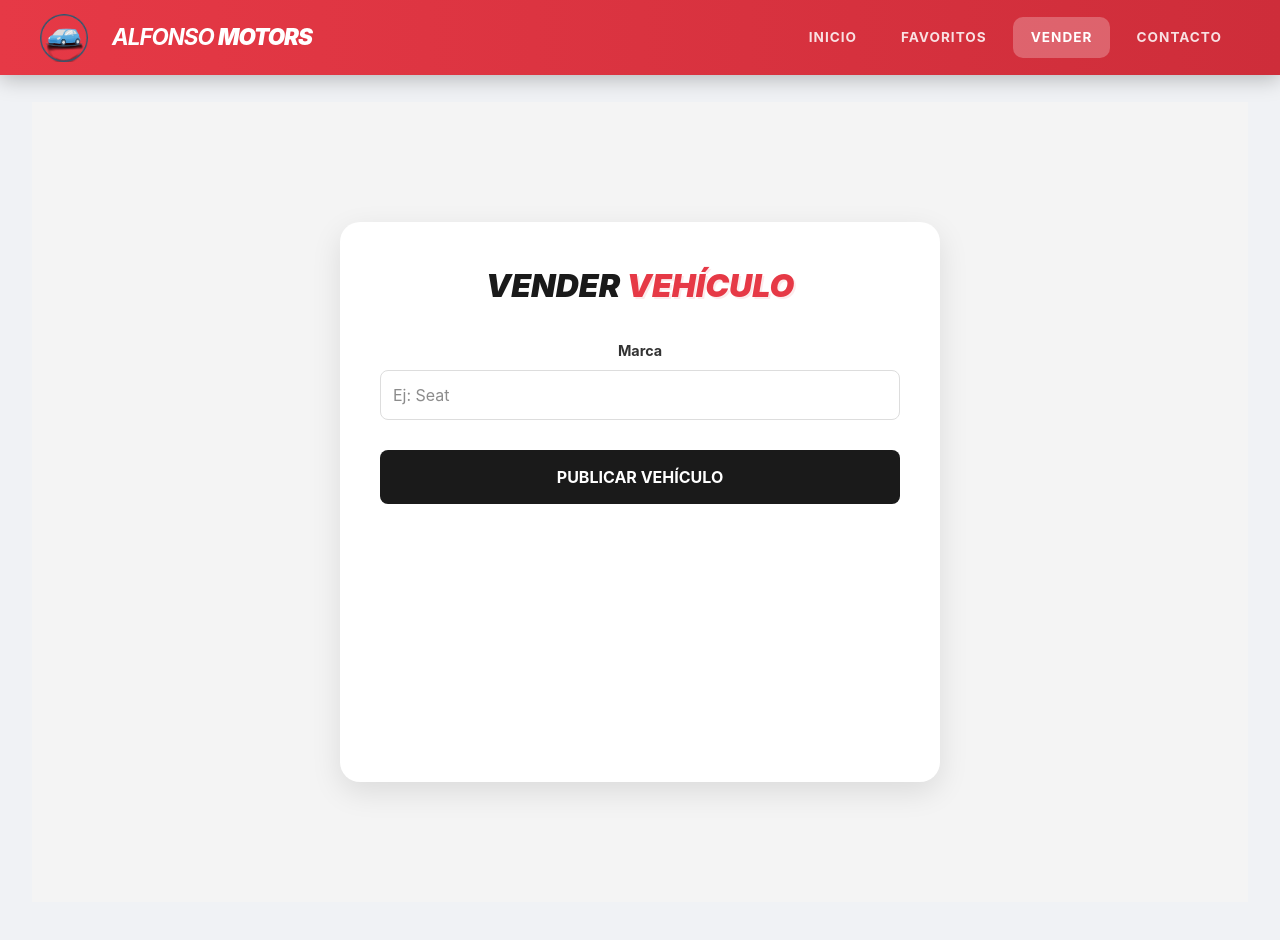
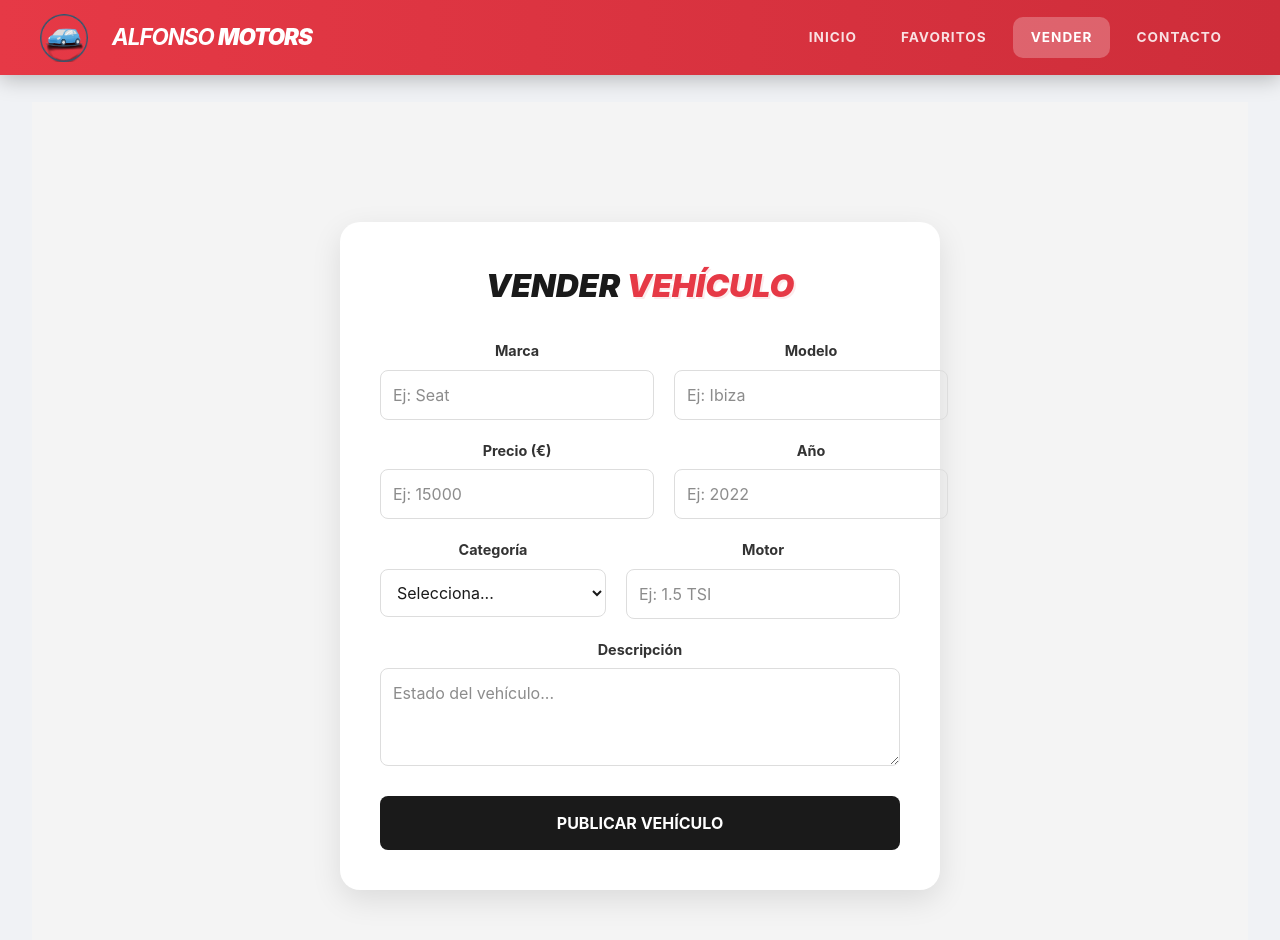
Before and after one commit to alfonso964/trabajo-cliente, a React (Vite) app: page /vender in a window 1280 px wide. Shown: the top 940 px of the page. Built offline with nearby package versions, Linux system fonts and the light colour scheme.

Commit message:
Ajustes en el apartado de vneder

```diff
--- a/src/pages/DetalleCoche.jsx
+++ b/src/pages/DetalleCoche.jsx
@@ -1,22 +1,23 @@
+import "../styles/DetalleCoche.css";
 import { useEffect, useState } from "react";
 import { useParams, useNavigate } from "react-router-dom";
 import { getCocheById } from "../services/api"; // Importación del servicio
-import "../styles/DetalleCoche.css";
 import { useFavoritos } from "../context/FavoritosContext";
 
 function DetalleCoche() {
-  const { id } = useParams();
-  const navegar = useNavigate();
+  const { id } = useParams(); //para coger el id que se pasa por la url
+  const navegar = useNavigate(); //para poder movernos por las paginas
   const [coche, setCoche] = useState(null);
-  const { favoritos, toggleFavorito } = useFavoritos();
+  const { favoritos, toggleFavorito } = useFavoritos();// Traemos la lista de favoritos y la función para añadir/quitar.
 
   useEffect(() => {
-    // Usamos el servicio centralizado
+    // pedimos el coche que tenga ese id
     getCocheById(id)
       .then((data) => setCoche(data))
       .catch((err) => console.error("Error al cargar el detalle:", err));
   }, [id]);
 
+  // Revisa si algún coche de favoritos tiene el mismo ID que el coche actual.
   const esFavorito = coche && favoritos.some((fav) => fav.id === coche.id);
 
   if (!coche) return <p className="loading">Cargando ficha técnica...</p>;
--- a/src/pages/Vender.jsx
+++ b/src/pages/Vender.jsx
@@ -5,7 +5,6 @@ import { postCoche } from '../services/api';
 import "../styles/Vender.css";
 
 function Vender() {
-  // Creamos un objeto que guarda todos los campos del formulario.
   const [coche, setCoche] = useState({
     marca: '',
     modelo: '',
@@ -16,16 +15,11 @@ function Vender() {
     descripcion: ''
   });
 
-  // Cada vez que el usuario escribe se ejecuta la función
   const handleChange = (e) => {
-    const { name, value } = e.target; //Se coge el nombre del input y su valor
-
-    // Actualizamos el estado manteniendo lo que ya había, copiando el array inicial
-    // y cambiando solo el campo que el usuario está tocando ([name]: value)
+    const { name, value } = e.target;
     setCoche({ ...coche, [name]: value });
   };
 
-  //enviar datos
   const handleSubmit = async (e) => {
     e.preventDefault();
 
@@ -34,27 +28,23 @@ function Vender() {
     const randomSig = Math.floor(Math.random() * 5000);
     const queryBusqueda = `car,automobile,${marca},${modelo}`;
 
-    // Creamos el objeto final que irá a la base de datos
     const nuevoCoche = {
       ...coche,
-      // se genera una imagen aleatoria basada en la marca y modelo
+      precio: Number(coche.precio),
+      year: Number(coche.year),
       imagen: `https://loremflickr.com/800/600/${queryBusqueda}/all?lock=${randomSig}`,
-      seguridad: "5 / 5"
+      seguridad: "5"
     };
 
     try {
-      // Envio el nuevo coche al servidor a través del post de nuestra api
       await postCoche(nuevoCoche);
-
-      // Alerta de éxito
       Swal.fire({
         title: '¡Publicado!',
-        text: ` ${coche.marca} ${coche.modelo} se ha añadido correctamente.`,
+        text: `${coche.marca} ${coche.modelo} se ha añadido correctamente.`,
         icon: 'success',
         confirmButtonColor: '#e63946'
       });
 
-      // 5.Dejamos el formulario como estaba al inicio, para poder subir otro coche
       setCoche({ marca: '', modelo: '', precio: '', year: '', categoria: '', motor: '', descripcion: '' });
 
     } catch (error) {
@@ -67,21 +57,57 @@ function Vender() {
       <div className="vender-card">
         <h2 className="vender-titulo">Vender <span className="rojo">Vehículo</span></h2>
 
-        {/* El evento onSubmit se pone en la etiqueta <form> */}
         <form onSubmit={handleSubmit} className="vender-form">
+
+          {/* FILA 1: MARCA Y MODELO */}
           <div className="input-group">
             <div className="input-box">
               <label>Marca</label>
-              <input
-                type="text"
-                name="marca" // El name debe coincidir con la clave del estado
-                value={coche.marca} // El valor lo lee del estado
-                onChange={handleChange} // Al escribir, llama a la función
-                placeholder="Ej: Seat"
-                required
-              />
+              <input type="text" name="marca" value={coche.marca} onChange={handleChange} placeholder="Ej: Seat" required />
+            </div>
+            <div className="input-box">
+              <label>Modelo</label>
+              <input type="text" name="modelo" value={coche.modelo} onChange={handleChange} placeholder="Ej: Ibiza" required />
             </div>
           </div>
+
+          {/* FILA 2: PRECIO Y AÑO */}
+          <div className="input-group">
+            <div className="input-box">
+              <label>Precio (€)</label>
+              <input type="number" name="precio" value={coche.precio} onChange={handleChange} placeholder="Ej: 15000" required />
+            </div>
+            <div className="input-box">
+              <label>Año</label>
+              <input type="number" name="year" value={coche.year} onChange={handleChange} placeholder="Ej: 2022" required />
+            </div>
+          </div>
+
+          {/* FILA 3: CATEGORÍA Y MOTOR */}
+          <div className="input-group">
+            <div className="input-box">
+              <label>Categoría</label>
+              <select name="categoria" value={coche.categoria} onChange={handleChange} required>
+                <option value="">Selecciona...</option>
+                <option value="SUV">SUV</option>
+                <option value="Deportivo">Deportivo</option>
+                <option value="Sedán">Sedán</option>
+                <option value="Compacto">Compacto</option>
+                <option value="Familiar">Familiar</option>
+              </select>
+            </div>
+            <div className="input-box">
+              <label>Motor</label>
+              <input type="text" name="motor" value={coche.motor} onChange={handleChange} placeholder="Ej: 1.5 TSI" required />
+            </div>
+          </div>
+
+          {/* DESCRIPCIÓN (OCUPA TODO EL ANCHO) */}
+          <div className="input-box">
+            <label>Descripción</label>
+            <textarea name="descripcion" value={coche.descripcion} onChange={handleChange} placeholder="Estado del vehículo..." rows="3" required></textarea>
+          </div>
+
           <button type="submit" className="btn-publicar">Publicar Vehículo</button>
         </form>
       </div>
--- a/src/services/api.js
+++ b/src/services/api.js
@@ -1,5 +1,5 @@
 const BASE_URL = "http://localhost:3001/coches";
-const MENSAJES_URL = "http://localhost:3001/mensajes"; // Cambiado a mensajes
+const MENSAJES_URL = "http://localhost:3001/mensajes";
 
 // Para el listado de la Home
 export const getCoches = async () => {
@@ -27,7 +27,7 @@ export const postCoche = async (nuevoCoche) => {
 
 // Para el formulario de Contacto
 export const postMensaje = async (nuevoMensaje) => {
-  const res = await fetch(MENSAJES_URL, { // Usando la constante en español
+  const res = await fetch(MENSAJES_URL, {
     method: "POST",
     headers: { "Content-Type": "application/json" },
     body: JSON.stringify(nuevoMensaje)
```
